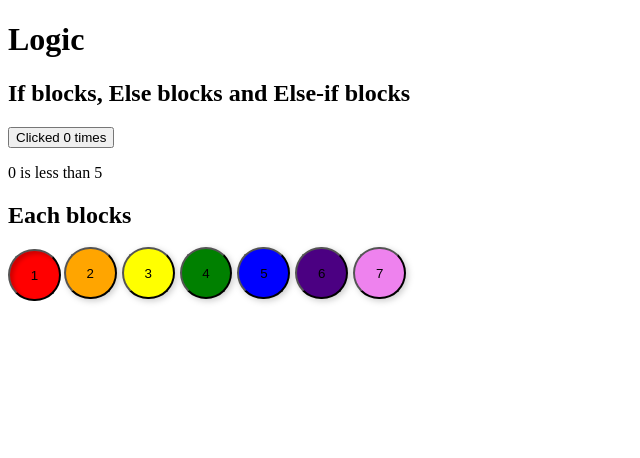
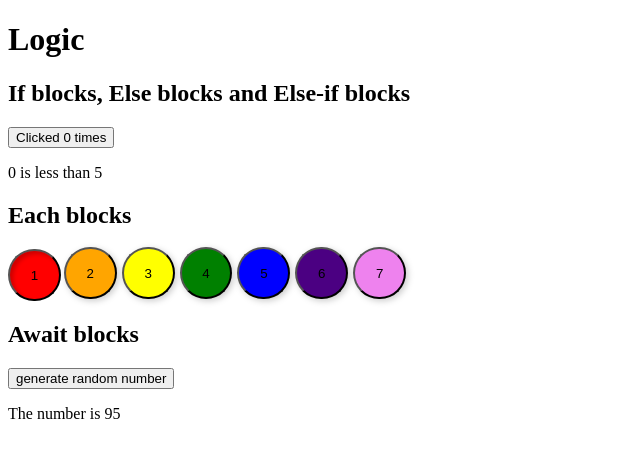
Before and after one commit to MichalTarasiuk/my-svelte-app, a SvelteKit app: page /logic in a window 1280 px wide. Shown: the top 458 px of the page, without its empty margins (0-640 px from the left). Built offline with nearby package versions, Linux system fonts and the light colour scheme.

Commit message:
add random number component

```diff
--- /dev/null
+++ b/src/lib/components/randomNumber.svelte
@@ -0,0 +1,41 @@
+<script lang="ts">
+	function getRandomNumber(min: number, max: number) {
+		return new Promise((resolve, reject) => {
+			const randomNumber = Math.floor(Math.random() * (max - min + 1) + min);
+
+			if (randomNumber >= min && randomNumber <= max) {
+				resolve(randomNumber);
+			} else {
+				reject(new Error('Generated number is out of range.'));
+			}
+		});
+	}
+
+	const range = {
+		min: 0,
+		max: 100
+	};
+	const rangeParams = Object.values(range) as [number, number];
+
+	let promise = getRandomNumber(...rangeParams);
+
+	function handleClick() {
+		promise = getRandomNumber(...rangeParams);
+	}
+</script>
+
+<button on:click={handleClick}>generate random number</button>
+
+{#await promise}
+	<p>...waiting</p>
+{:then number}
+	<p>The number is {number}</p>
+{:catch error}
+	<p style="color: red">{error.message}</p>
+{/await}
+
+<!-- If you know that your promise can't reject, you can omit the catch block. You can also omit the
+first block if you don't want to show anything until the promise resolves:
+{#await promise then number}
+	<p>The number is {number}</p>
+{/await} -->
--- a/src/routes/logic/+page.svelte
+++ b/src/routes/logic/+page.svelte
@@ -1,6 +1,7 @@
 <script>
 	import ColorPicker from '$lib/components/colorPicker.svelte';
 	import Counter from '$lib/components/counter.svelte';
+	import RandomNumber from '$lib/components/randomNumber.svelte';
 </script>
 
 <main>
@@ -13,4 +14,8 @@
 		<h2>Each blocks</h2>
 		<ColorPicker />
 	</section>
+	<section>
+		<h2>Await blocks</h2>
+		<RandomNumber />
+	</section>
 </main>
```
